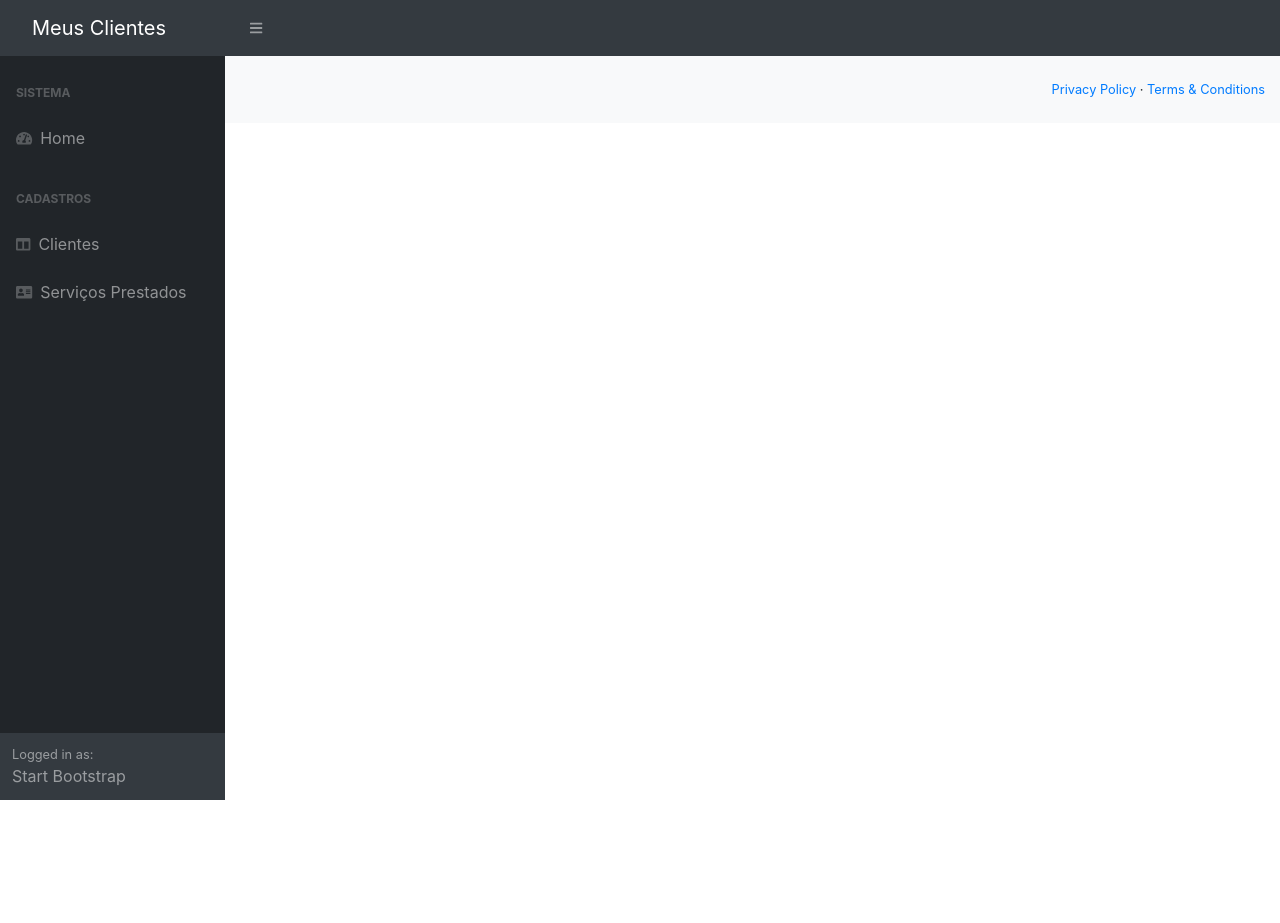
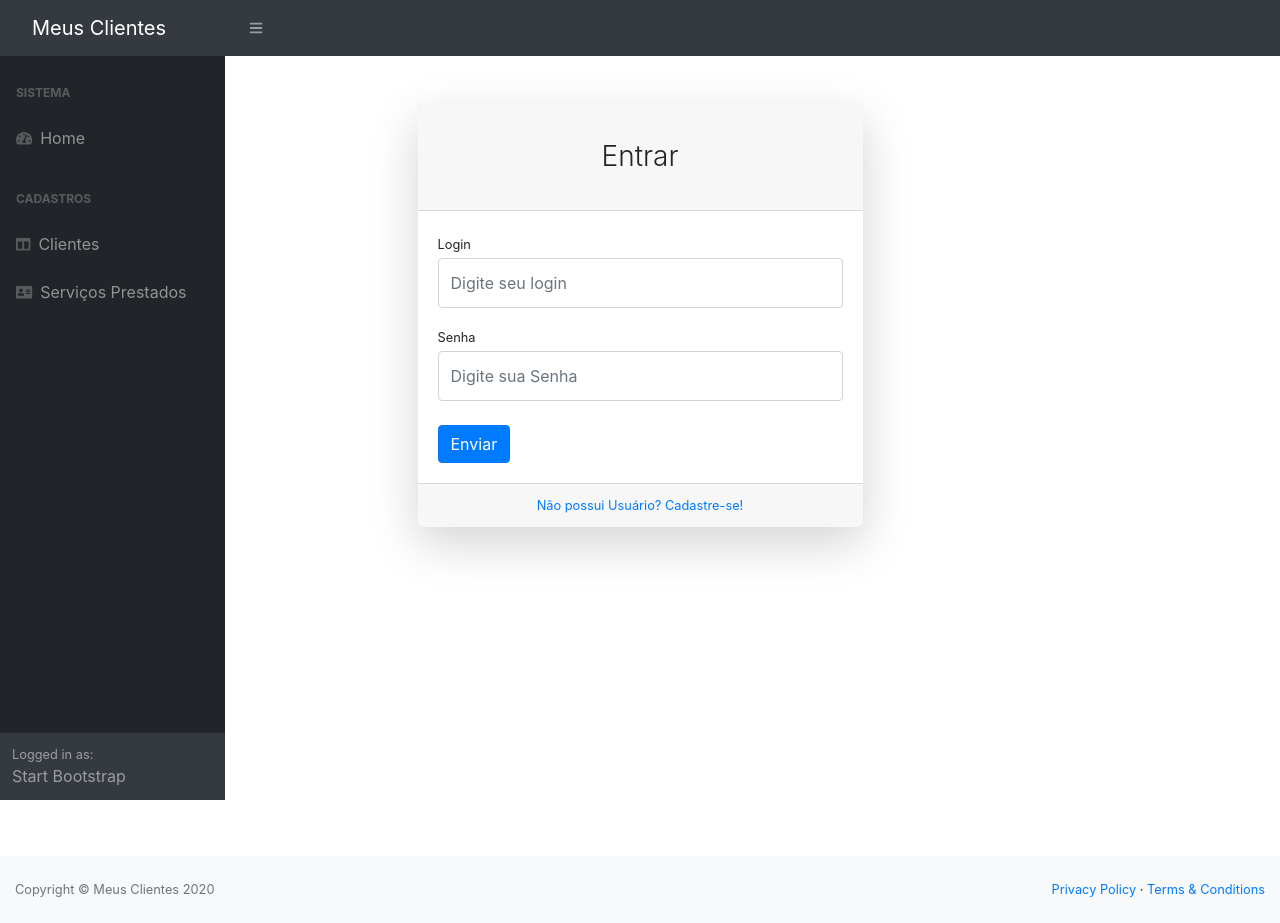
Before and after one commit to grinformatica1/curso_project_clientes, an Angular app in the folder clientes-app/: page /login in a window 1280 px wide. Before the commit this address led to /. Before the commit the page ends 800 px from the top, so only its background shows below. Built offline with nearby package versions, Linux system fonts and the light colour scheme.

Commit message:
Inicio configuração para tela de autenticação do Sistema

```diff
--- a/clientes-app/src/app/app-routing.module.ts
+++ b/clientes-app/src/app/app-routing.module.ts
@@ -1,8 +1,10 @@
 import { NgModule } from '@angular/core';
 import { Routes, RouterModule } from '@angular/router';
 import { HomeComponent } from './home/home.component'
+import { LoginComponent } from './login/login.component';
 
 const routes: Routes = [
+  { path: 'login', component: LoginComponent},
   { path : 'home', component: HomeComponent }
 ];
 
--- /dev/null
+++ b/clientes-app/src/app/login/login.component.html
@@ -0,0 +1,58 @@
+<div id="layoutAuthentication">
+    <div id="layoutAuthentication_content">
+        <main>
+            <div class="container">
+                <div class="row justify-content-center">
+                    <div class="col-lg-5">
+                        <div class="card shadow-lg border-0 rounded-lg mt-5">
+                            <div class="card-header">
+                                <h3 class="text-center font-weight-light my-4">
+                                    {{ cadastrando ? 'Cadastro de Novo Usuário' : 'Entrar' }}
+                                </h3>
+                            </div>
+                            <div class="card-body">
+                                <div class="alert alert-danger" *ngIf="loginError">
+                                    Login e/ou Senha incorreto(a).
+                                </div>
+
+                                <form #loginForm="ngForm" (submit)="onSubmit();">
+                                    <div class="form-group">
+                                        <label class="small mb-1">Login</label>
+                                        <input type="text" name="username" [(ngModel)]="username" class="form-control py-4" placeholder="Digite seu login" />
+                                    </div>
+
+                                    <div class="form-group">
+                                        <label class="small mb-1">Senha</label>
+                                        <input type="password" name="password" [(ngModel)]="password" class="form-control py-4" placeholder="Digite sua Senha" />
+                                    </div>
+
+                                    <div class="form-group align-items-center justify-content-between mt-4 mb-0">
+                                        <button type="submit" class="btn btn-primary" *ngIf="!cadastrando">
+                                            Enviar
+                                        </button>
+
+                                        <button type="button" class="btn btn-success" *ngIf="cadastrando">
+                                            Cadastrar
+                                        </button>
+
+                                        <button type="button" (click)="cancelaCadastro()" class="btn btn-danger ml-1" *ngIf="cadastrando">
+                                            Cancelar
+                                        </button>
+                                    </div>
+                                </form>
+                            </div>
+
+                            <div class="card-footer text-center">
+                                <div class="small">
+                                    <a href="#" (click)="preparaCadastrar($event)">
+                                        Não possui Usuário? Cadastre-se!
+                                    </a>
+                                </div>
+                            </div>
+                        </div>
+                    </div>
+                </div>
+            </div>
+        </main>
+    </div>
+</div>
--- /dev/null
+++ b/clientes-app/src/app/login/login.component.ts
@@ -0,0 +1,33 @@
+import { Component } from '@angular/core';
+import { Router } from '@angular/router';
+
+@Component({
+  selector: 'app-login',
+  templateUrl: './login.component.html',
+  styleUrls: ['./login.component.css']
+})
+export class LoginComponent {
+
+  username: string;
+  password: string;
+  loginError: boolean;
+  cadastrando: boolean;
+
+  constructor(
+    private router : Router
+  ) { }
+
+  onSubmit(){
+    this.router.navigate(['/home'])
+  }
+
+  preparaCadastrar(event){
+    event.preventDefault();
+    this.cadastrando =true;
+  }
+
+  cancelaCadastro(){
+    this.cadastrando = false;
+  }
+
+}
```
Also changed, not shown: clientes-app/src/app/app.module.ts (+6 -2 lines), clientes-app/src/app/login/login.component.css (added).
